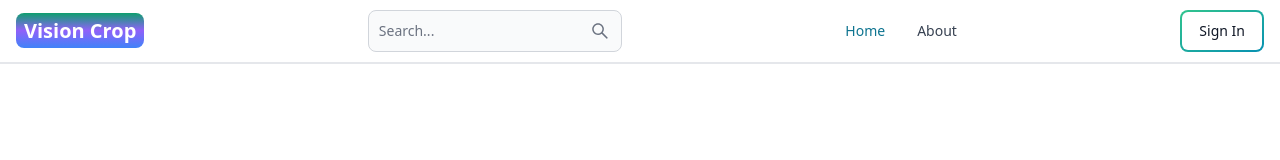
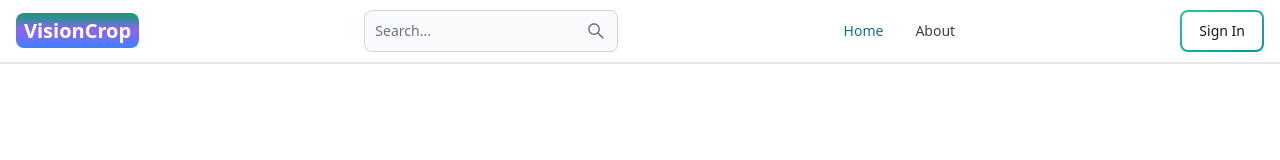
Before and after one commit to VisionCrop/deployment, a React (Vite) app in the folder my-react-app/: page / in a window 1280 px wide. Shown: the top 160 px of the page. Built offline with nearby package versions, Linux system fonts and the light colour scheme; no server answers.

Commit message:
Update Header.jsx

```diff
--- a/my-react-app/src/Components/Header.jsx
+++ b/my-react-app/src/Components/Header.jsx
@@ -49,7 +49,7 @@ export default function Header() {
         className='self-center whitespace-nowrap text-sm sm:text-xl font-semibold dark:text-white'
       >
         <span className='px-2 py-1 bg-gradient-to-b from-green-500 via-purple-500 to-blue-500 rounded-lg text-white'>
-            Vision Crop
+            VisionCrop
         </span>
       </Link>
       <form onSubmit={handleSubmit}>
```
